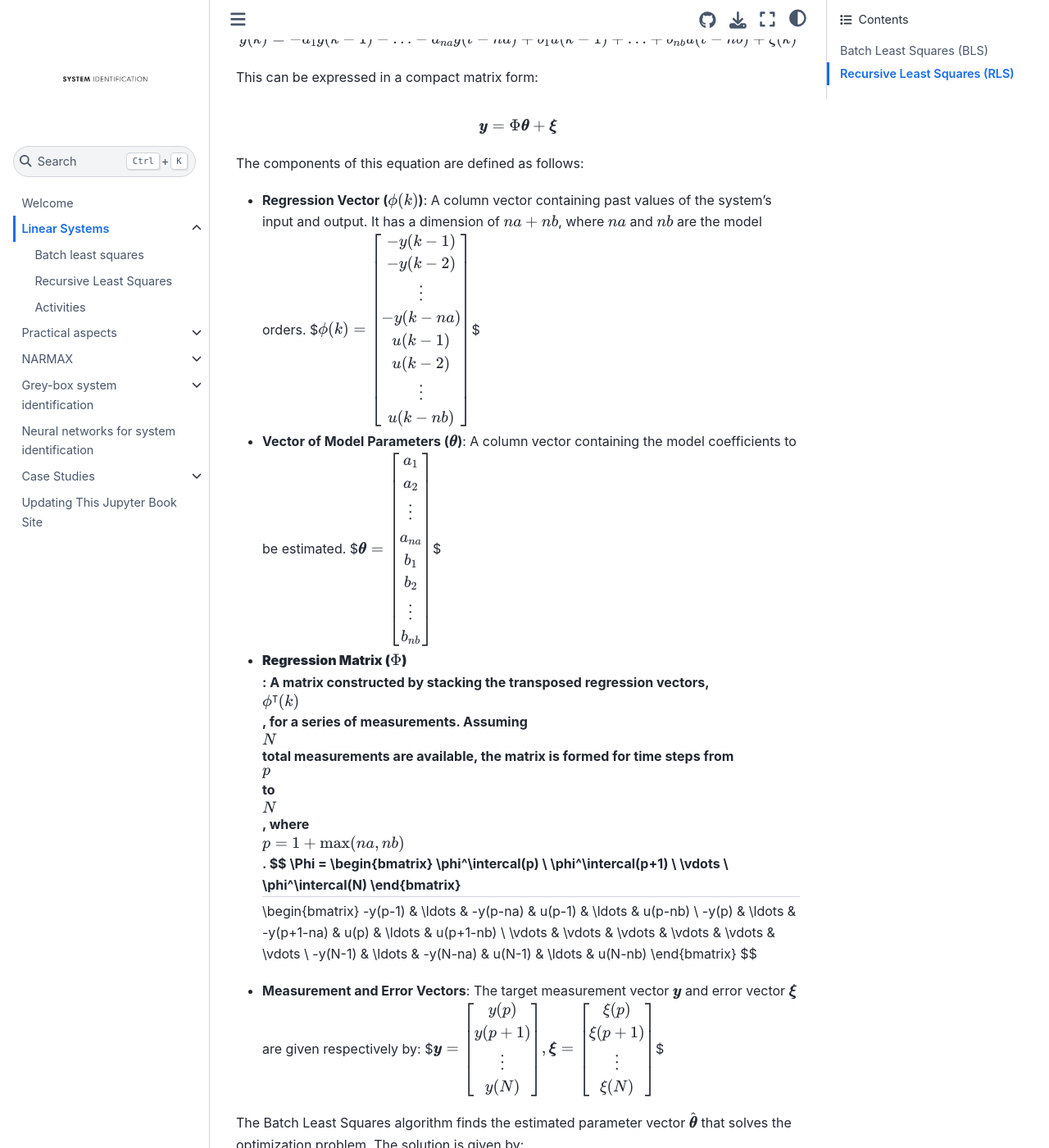
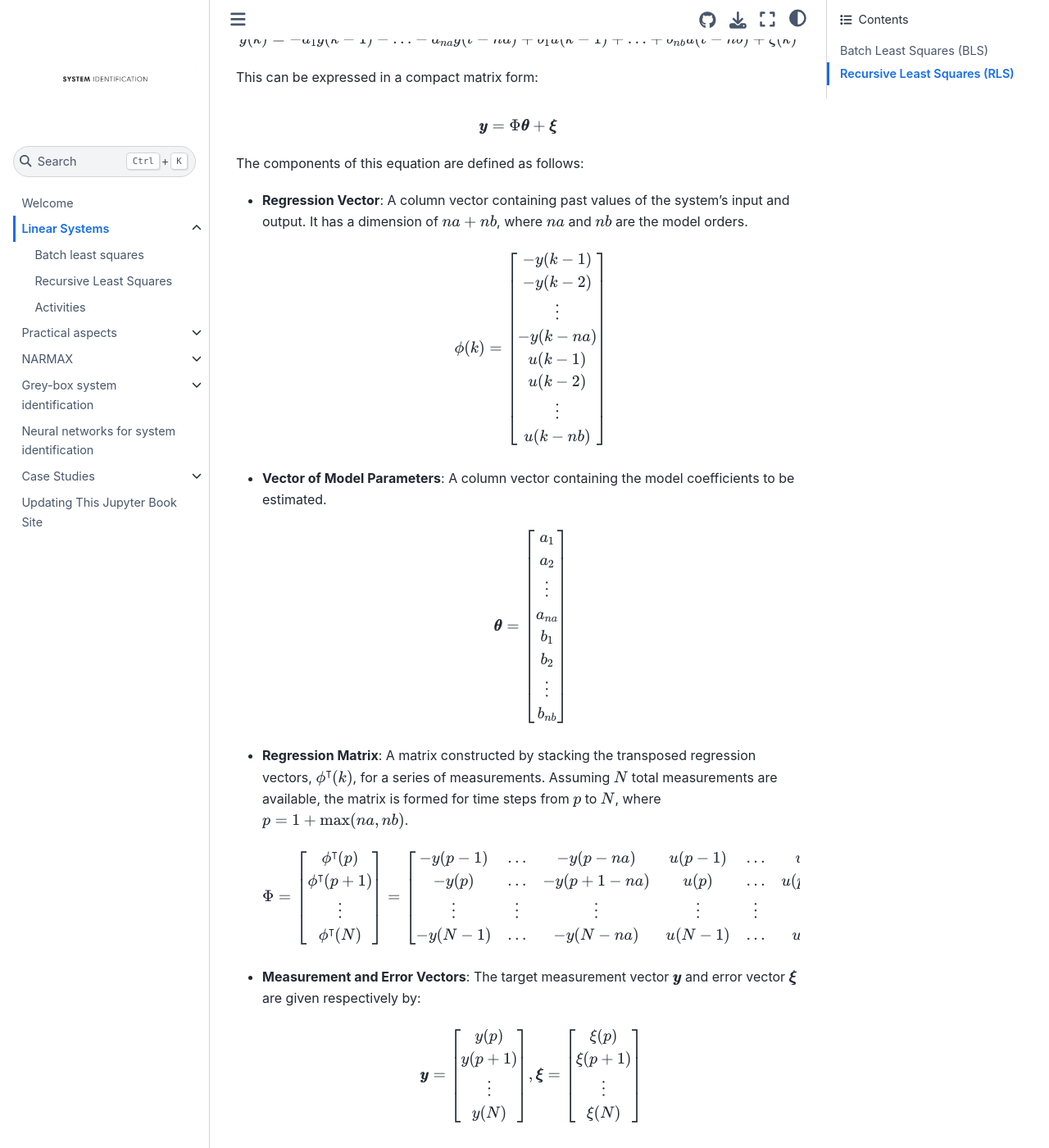
Before and after one commit to helonayala/sysid, a Jupyter Book: the page built from linear.md, in a window 1280 px wide and 1400 px high, scrolled down 338 px. Shown: the whole window at 82% size. Built offline with Jupyter Book 1.0.4 settings and Sphinx 7.4.7 and the Sphinx Book theme 1.1.4, drawn with Linux system fonts in a browser that asks for light colours; pages that are not in the unit, such as notebooks, are missing from menus; some of the changed text lies outside the part shown.

Commit message:
Update linear.md

```diff
--- a/linear.md
+++ b/linear.md
@@ -14,7 +14,8 @@ $$\pmb y = \Phi \pmb \theta + \pmb \xi$$
 
 The components of this equation are defined as follows:
 
-* **Regression Vector ($\phi(k)$)**: A column vector containing past values of the system's input and output. It has a dimension of $na+nb$, where $na$ and $nb$ are the model orders.
+* **Regression Vector**: A column vector containing past values of the system's input and output. It has a dimension of $na+nb$, where $na$ and $nb$ are the model orders.
+
     $$
     \phi(k) = \begin{bmatrix}
     -y(k-1) \\
@@ -27,13 +28,17 @@ The components of this equation are defined as follows:
     u(k-nb)
     \end{bmatrix}
     $$
-* **Vector of Model Parameters ($\pmb \theta$)**: A column vector containing the model coefficients to be estimated.
+
+* **Vector of Model Parameters**: A column vector containing the model coefficients to be estimated.
+
     $$
     \pmb \theta = \begin{bmatrix}
     a_1 \\ a_2 \\ \vdots \\ a_{na} \\ b_1 \\ b_2 \\ \vdots \\ b_{nb}
     \end{bmatrix}
     $$
-* **Regression Matrix ($\Phi$)**: A matrix constructed by stacking the transposed regression vectors, $\phi^\intercal(k)$, for a series of measurements. Assuming $N$ total measurements are available, the matrix is formed for time steps from $p$ to $N$, where $p=1+\max(na,nb)$.
+
+* **Regression Matrix**: A matrix constructed by stacking the transposed regression vectors, $\phi^\intercal(k)$, for a series of measurements. Assuming $N$ total measurements are available, the matrix is formed for time steps from $p$ to $N$, where $p=1+\max(na,nb)$.
+
     $$
     \Phi = \begin{bmatrix}
     \phi^\intercal(p) \\
@@ -49,7 +54,9 @@ The components of this equation are defined as follows:
     -y(N-1) & \ldots & -y(N-na) & u(N-1) & \ldots & u(N-nb)
     \end{bmatrix}
     $$
+
 * **Measurement and Error Vectors**: The target measurement vector $\pmb y$ and error vector $\pmb \xi$ are given respectively by:
+
     $$
     \pmb y = \begin{bmatrix}
     y(p) \\ y(p+1) \\ \vdots \\ y(N)
@@ -71,11 +78,13 @@ The RLS algorithm updates the parameter estimates at each time step as new data
 
 1.  **Measure** current input/output of the system: $y(k),u(k)$.
 2.  **Update** the regression vector, $\phi(k+1)$, using the new measurements.
-3.  **Calculate** the prediction error: $e(k+1) = y(k+1) - \phi^\intercal(t+1)\hat{ \pmb \theta}(k)$ [cite: 57] (Note: the term $\phi^\intercal(t+1)$ appears in the source document ).
+3.  **Calculate** the prediction error: $e(k+1) = y(k+1) - \phi^\intercal(t+1)\hat{ \theta}(k)$.
 4.  **Calculate** the estimator gain: $K(k+1) = \dfrac{P(k)\phi(k+1)}{1+\phi^\intercal(k+1)P(k)\phi(k+1)}$.
-5.  **Update** the estimated parameters: $\hat{ \pmb \theta}(k+1) = \hat{ \pmb \theta}(k) + K(k+1)e(k+1)$.
+5.  **Update** the estimated parameters: $\hat{  \theta}(k+1) = \hat{ \theta}(k) + K(k+1)e(k+1)$.
 6.  **Update** the covariance matrix: $P(k+1) = P(k) - K(k+1)\left[ P(k) \phi(k+1) \right]^\intercal$.
 
 **Tuning:**
-* **Initial Parameters ($\hat{ \pmb \theta}(0)$)**: If no prior information is available, $\hat{ \pmb \theta}(0)$ can be initialized with small values.
-* **Initial Covariance Matrix ($P(0)$)**: This matrix reflects the confidence in the initial parameter estimates. If initial estimates are poor, $P(0)$ should be initialized with high values on its main diagonal. A common practice is to set $P(0) = mI$, where $I$ is the identity matrix and $m$ is a large number (e.g., greater than $10^{3}$). As the estimation improves, the elements of $P(k)$ and the estimator gain $K(k)$ tend to zero, leading to $\hat{ \pmb \theta}(k+1) \approx \hat{ \pmb \theta}(k) $.
+* **Initial Parameters**: If no prior information is available, $\hat{ \theta}(0)$ can be initialized with small values.
+* **Initial Covariance Matrix$)**: This matrix reflects the confidence in the initial parameter estimates. If initial estimates are poor, $P(0)$ should be initialized with high values on its main diagonal. A common practice is to set $P(0) = mI$, where $I$ is the identity matrix and $m$ is a large number (e.g., greater than $10^{3}$). As the estimation improves, the elements of $P(k)$ and the estimator gain $K(k)$ tend to zero, leading to $\hat{ \pmb \theta}(k+1) \approx \hat{ \pmb \theta}(k) $.
+
+Covariance resetting, or other strategies like forgetting factor, but not only, can be used to adapt RLS to model tive-variant systems.
```
Also changed, not shown: other parts of linear.md (+1 -1 lines).
